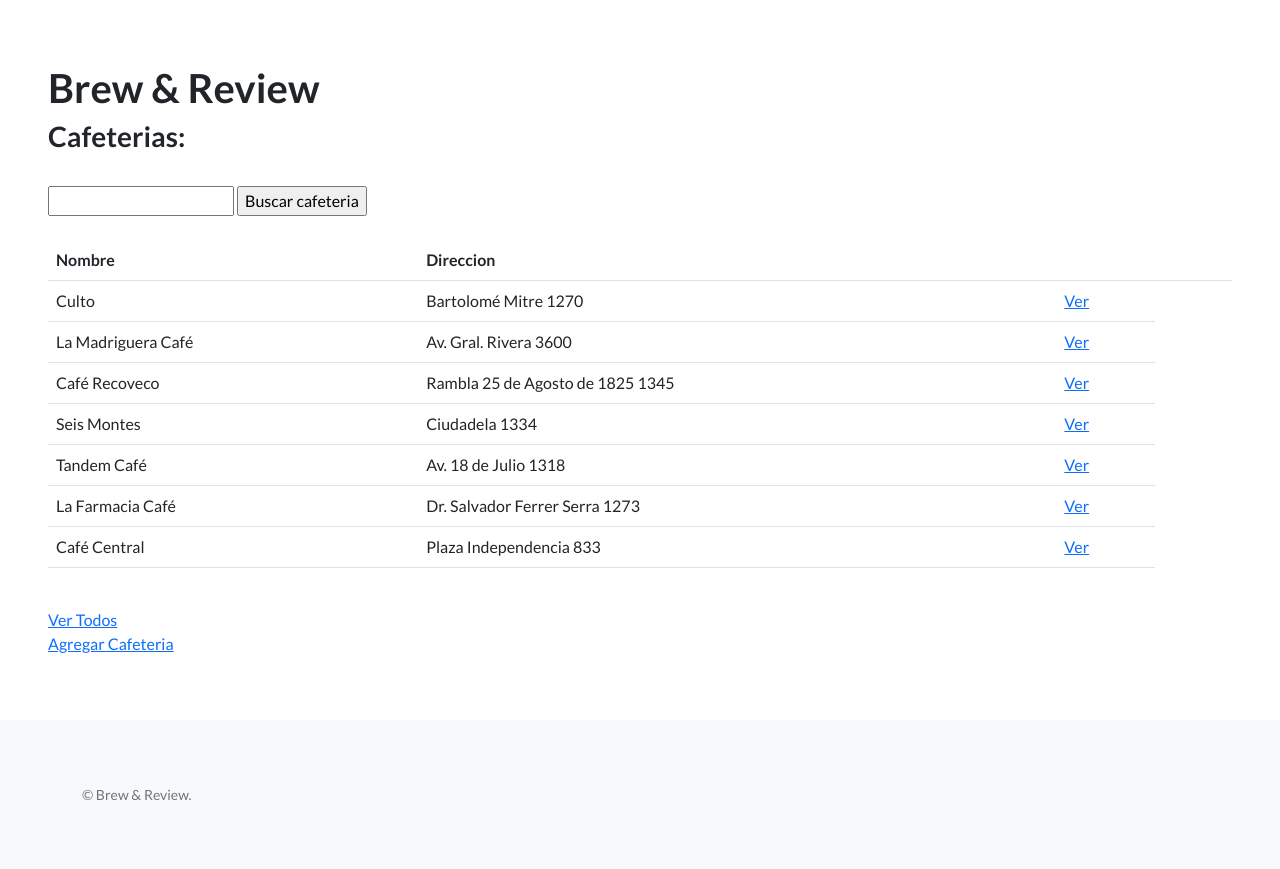
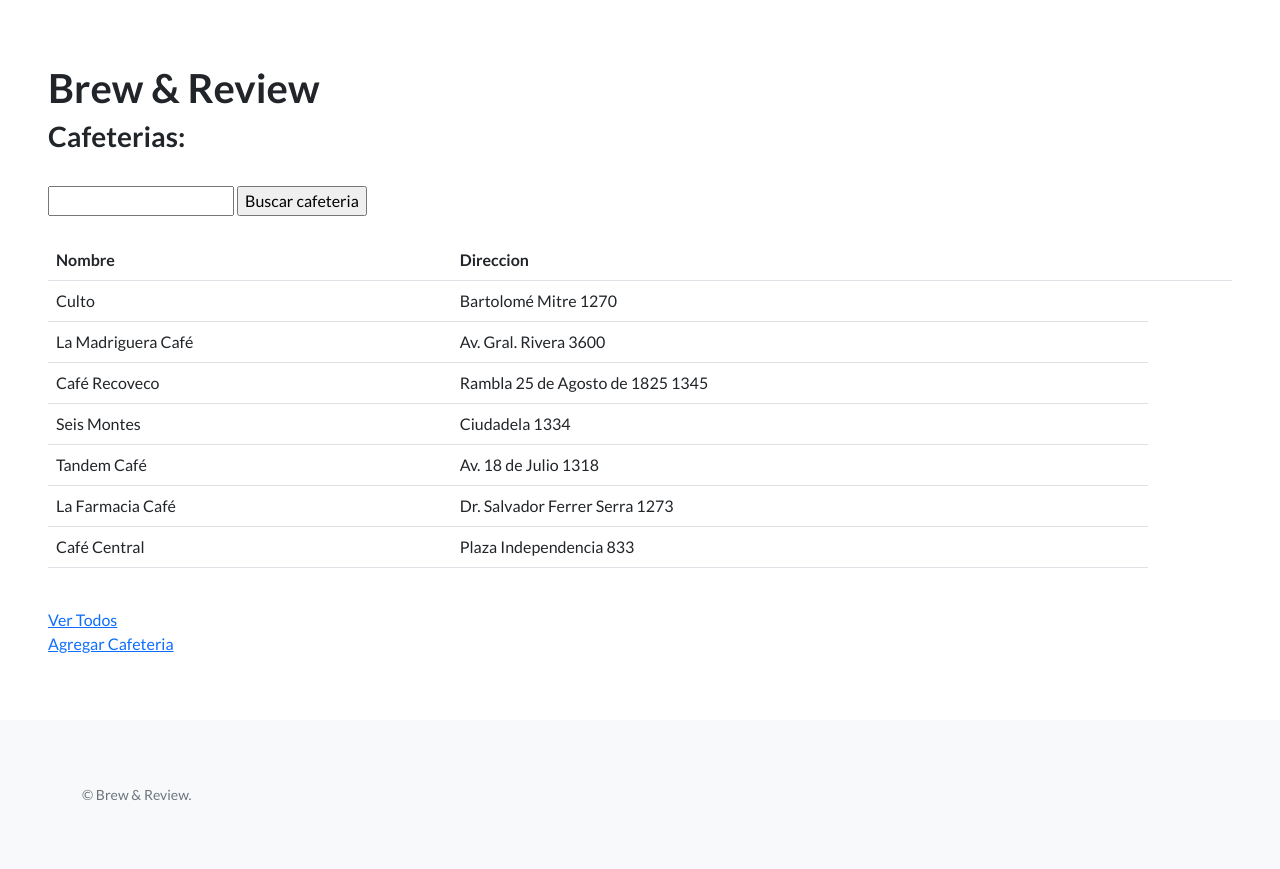
Before and after one commit to julian-corbo/Tercera_pre_entrega_corbo, a Django app: page /blog/cafeterias/ in a window 1280 px wide. Shown: the part 66-935 px from the top of the page. Run offline with Django 4.2, Linux system fonts and the light colour scheme; data comes from the database, SQL or seed files in the repository; some libraries are stand-ins or nearby versions.

Commit message:
DetailView de cafeterias eliminado (no tenia sentido)

```diff
--- a/blog/templates/blog/cafeterias_detail.html
+++ b/blog/templates/blog/cafeterias_detail.html
@@ -1,4 +1,4 @@
-{% extends "base.html" %}
+{% comment %} {% extends "base.html" %}
 
 {% block contenido %}
 
@@ -11,4 +11,4 @@
 <br>
 <a href="{% url 'lista_cafeterias' %}">Volver lista</a>
 
-{% endblock contenido %}
+{% endblock contenido %} {% endcomment %}
--- a/blog/templates/blog/lista_cafeterias.html
+++ b/blog/templates/blog/lista_cafeterias.html
@@ -24,15 +24,11 @@
          <th>Direccion</th>
          <td></td>
          <td></td>
-         <td></td>
        </tr>
        {% for cafeterias in object_list %}
        <tr>
          <td>{{ cafeterias.nombre }}</td>
          <td>{{ cafeterias.direccion}}</td>
-         <td>
-           <a href="{% url 'ver_cafeteria' cafeterias.id %}">Ver</a>
-         </td>
          {% if cafeterias.creador == user %}
          <td>
            <a href="{% url 'editar_cafeteria' cafeterias.id %}">Editar</a>
--- a/blog/urls.py
+++ b/blog/urls.py
@@ -2,7 +2,7 @@ from django.contrib import admin
 from django.urls import path
 
 from blog.views import (
-    CafeteriasCreateView,CafeteriasDeleteView,CafeteriasDetailView,CafeteriasListView,CafeteriasUpdateView,
+    CafeteriasCreateView,CafeteriasDeleteView,CafeteriasListView,CafeteriasUpdateView,
     ArticulosCreateView,ArticulosDeleteView,ArticulosDetailView,ArticulosListView,ArticulosUpdateView,
     RecetasCreateView,RecetasDeleteView,RecetasDetailView,RecetasListView,RecetasUpdateView,
     buscar_cafeteria,buscar_articulo,buscar_receta,
@@ -22,7 +22,7 @@ urlpatterns = [
     path("recetas/", RecetasListView.as_view(), name="lista_recetas"),
 
     #DetailView
-    path('cafeterias/<int:pk>/', CafeteriasDetailView.as_view(), name="ver_cafeteria"),
+
     path('articulos/<int:pk>/', ArticulosDetailView.as_view(), name="ver_articulo"),
     path('recetas/<int:pk>/', RecetasDetailView.as_view(), name="ver_receta"),
 
--- a/blog/views.py
+++ b/blog/views.py
@@ -4,7 +4,7 @@ from django.db.models import Q
 from django.views.generic import ListView,CreateView,DetailView,UpdateView,DeleteView
 from django.contrib.auth.mixins import LoginRequiredMixin
 
-from blog.forms import CafeteriaFormulario,ArticulosFormulario,RecetasFormulario
+from blog.forms import ArticulosFormulario,RecetasFormulario
 from blog.models import Cafeterias,Recetas,Articulos
 
 
@@ -24,10 +24,10 @@ class RecetasListView(ListView):
 
 #DetailView
 
-class CafeteriasDetailView(DetailView):
+""" class CafeteriasDetailView(DetailView):
    model = Cafeterias
    success_url = reverse_lazy('lista_cafeterias')
-
+ """
 class ArticulosDetailView(DetailView):
    model = Articulos
    success_url = reverse_lazy('lista_articulos')
@@ -50,7 +50,7 @@ class CafeteriasCreateView(LoginRequiredMixin,CreateView):
 
 class ArticulosCreateView(LoginRequiredMixin,CreateView):
    model = Articulos
-   fields = ( 'cafeteria_reseniada','titulo','texto','puntaje')
+   form_class= ArticulosFormulario
    success_url = reverse_lazy('lista_articulos')
 
    def form_valid(self, form):
```
